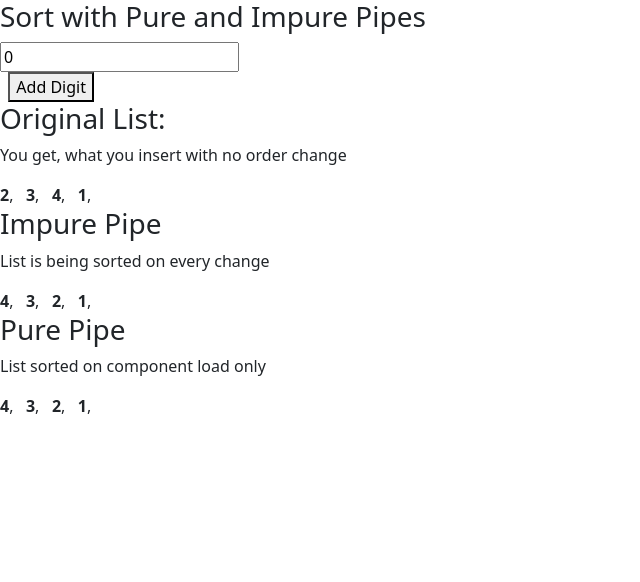
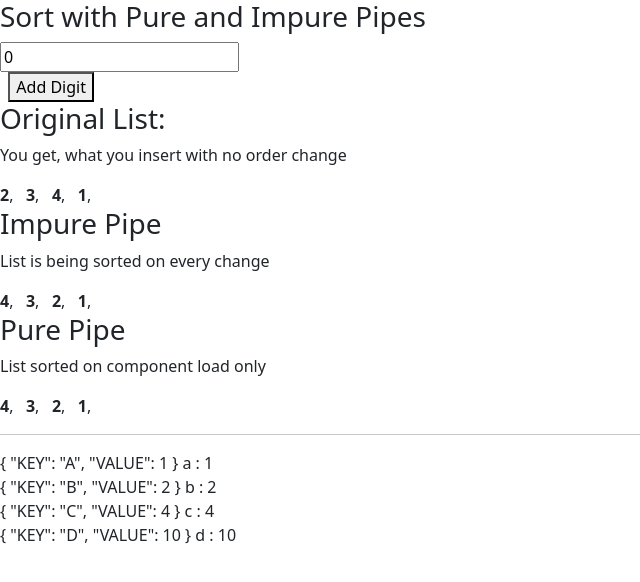
Before and after one commit to SE-rahulmandal18/Angular, an Angular app in the folder Angular/my-app/: page / in a window 1280 px wide. Shown: the top 582 px of the page, without its empty margins (0-640 px from the left). Built offline with nearby package versions, Linux system fonts and the light colour scheme.

Commit message:
key value pipes

```diff
--- a/Angular/my-app/src/app/app.component.html
+++ b/Angular/my-app/src/app/app.component.html
@@ -56,3 +56,12 @@
 
 
 <sort-demo></sort-demo>
+
+<hr>
+
+<div *ngFor="let row of rows | keyvalue ">
+    {{ row | json | uppercase }}
+
+    {{ row.key }} : {{ row.value }}
+
+</div>
--- a/Angular/my-app/src/app/app.component.ts
+++ b/Angular/my-app/src/app/app.component.ts
@@ -8,6 +8,7 @@ import { Component } from '@angular/core';
 export class AppComponent {
   title = 'my-app';
 
+  // pipes demo
   tod=new Date();
 
   str1:string="hello";
@@ -19,4 +20,11 @@ export class AppComponent {
   message:string="hello there, how are you"
 
 
+  rows : any = {
+    a: 1,
+    b: 2,
+    c: 4,
+    d: 10
+  }
+
 }
```
